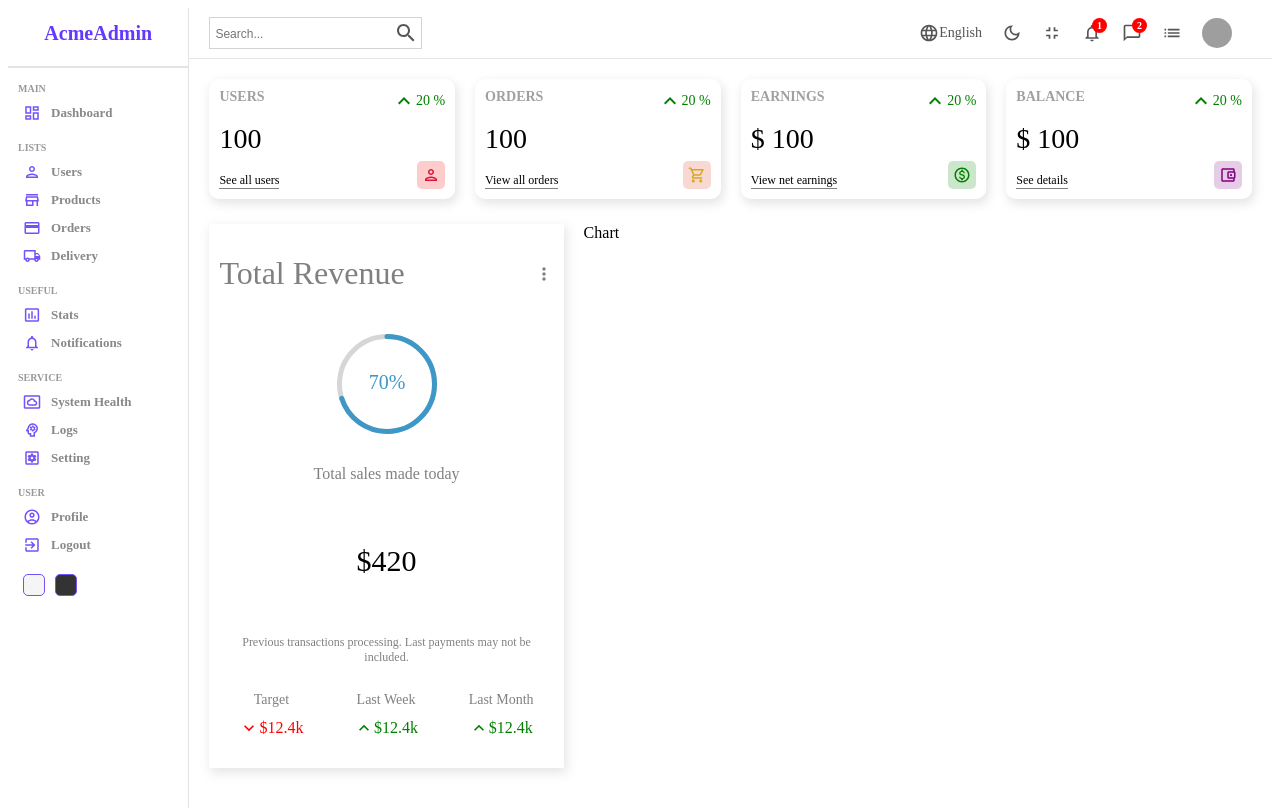
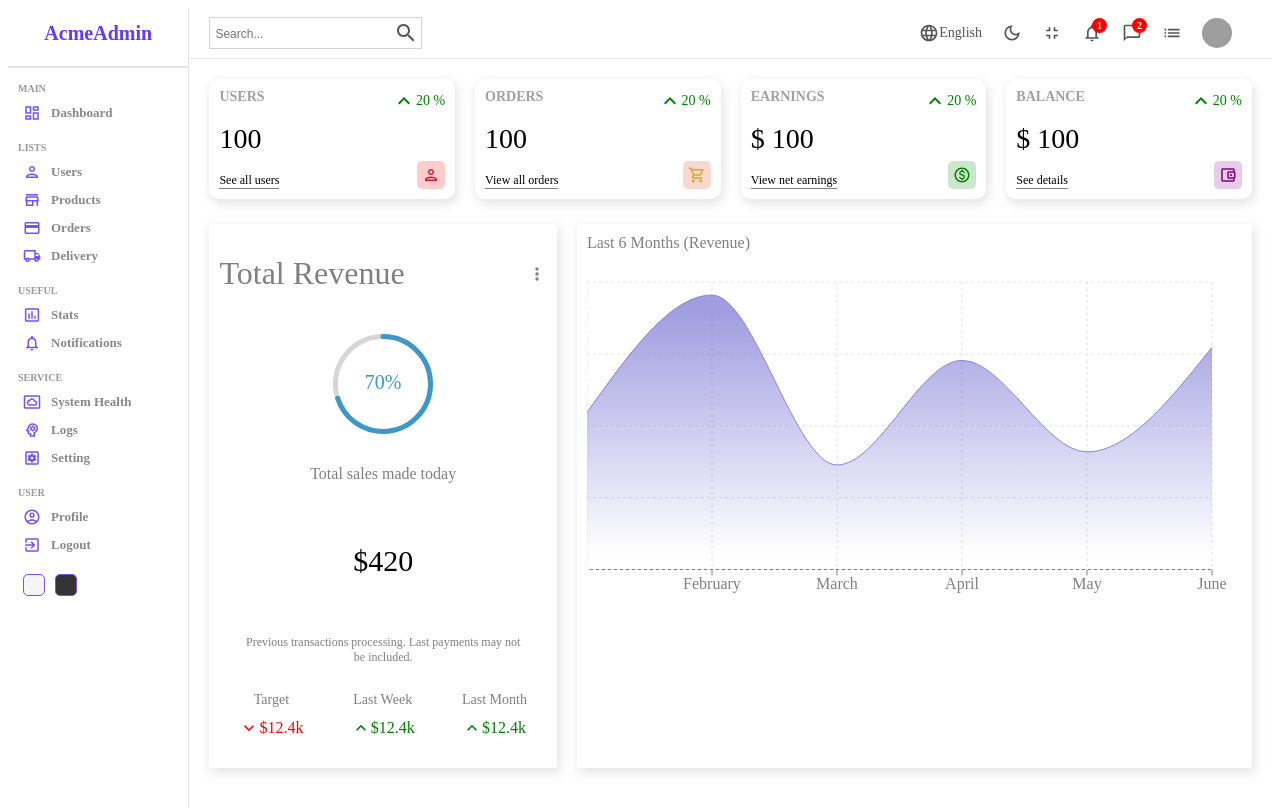
Before and after one commit to corumgold/admin-dashboard, a React (Create React App) app: page / in a window 1280 px wide. Shown: the top 812 px of the page. Built offline with nearby package versions, Linux system fonts and the light colour scheme; grey boxes are pictures that could not be loaded; the HTML template or start-up script is replaced by a standard one.

Commit message:
Style chart

```diff
--- a/package.json
+++ b/package.json
@@ -15,6 +15,7 @@
     "react-dom": "^18.2.0",
     "react-router-dom": "^6.4.1",
     "react-scripts": "5.0.1",
+    "recharts": "^2.1.14",
     "sass": "^1.55.0",
     "web-vitals": "^2.1.4"
   },
--- a/src/components/chart/Chart.jsx
+++ b/src/components/chart/Chart.jsx
@@ -1,9 +1,53 @@
-import "./chart.scss"
+import "./chart.scss";
+import {
+  AreaChart,
+  Area,
+  XAxis,
+  CartesianGrid,
+  Tooltip,
+  ResponsiveContainer,
+} from "recharts";
+
+const data = [
+  { name: "January", Total: 1200 },
+  { name: "February", Total: 2100 },
+  { name: "March", Total: 800 },
+  { name: "April", Total: 1600 },
+  { name: "May", Total: 900 },
+  { name: "June", Total: 1700 },
+];
 
 const Chart = () => {
   return (
-    <div className="chart">Chart</div>
-  )
-}
+    <div className="chart">
+      <div className="title">Last 6 Months (Revenue)</div>
+      <ResponsiveContainer width="100%" aspect={2 / 1}>
+        <AreaChart
+          width={730}
+          height={250}
+          data={data}
+          margin={{ top: 10, right: 30, left: 0, bottom: 0 }}
+        >
+          <defs>
+            <linearGradient id="total" x1="0" y1="0" x2="0" y2="1">
+              <stop offset="5%" stopColor="#8884d8" stopOpacity={0.8} />
+              <stop offset="95%" stopColor="#8884d8" stopOpacity={0} />
+            </linearGradient>
+          </defs>
+          <XAxis dataKey="name" stroke="grey"/>
+          <CartesianGrid strokeDasharray="3 3" className="chartGrid"/>
+          <Tooltip />
+          <Area
+            type="monotone"
+            dataKey="Total"
+            stroke="#8884d8"
+            fillOpacity={1}
+            fill="url(#total)"
+          />
+        </AreaChart>
+      </ResponsiveContainer>
+    </div>
+  );
+};
 
-export default Chart
+export default Chart;
--- a/src/components/chart/chart.scss
+++ b/src/components/chart/chart.scss
@@ -1,4 +1,15 @@
 .chart {
   flex: 4;
+  -webkit-box-shadow: 2px 4px 10px 1px rgba(0, 0, 0, 0.47);
+  box-shadow: 2px 4px 10px 1px rgba(201, 201, 201, 0.47);
+  padding: 10px;
+  color: grey;
 
+  .title {
+    margin-bottom: 20px;
+  }
+
+  .chartGrid {
+    stroke: rgb(228, 225, 225);
+  }
 }
```
Also changed, not shown: 1 other file (tests, documents, lock files or other folders).
